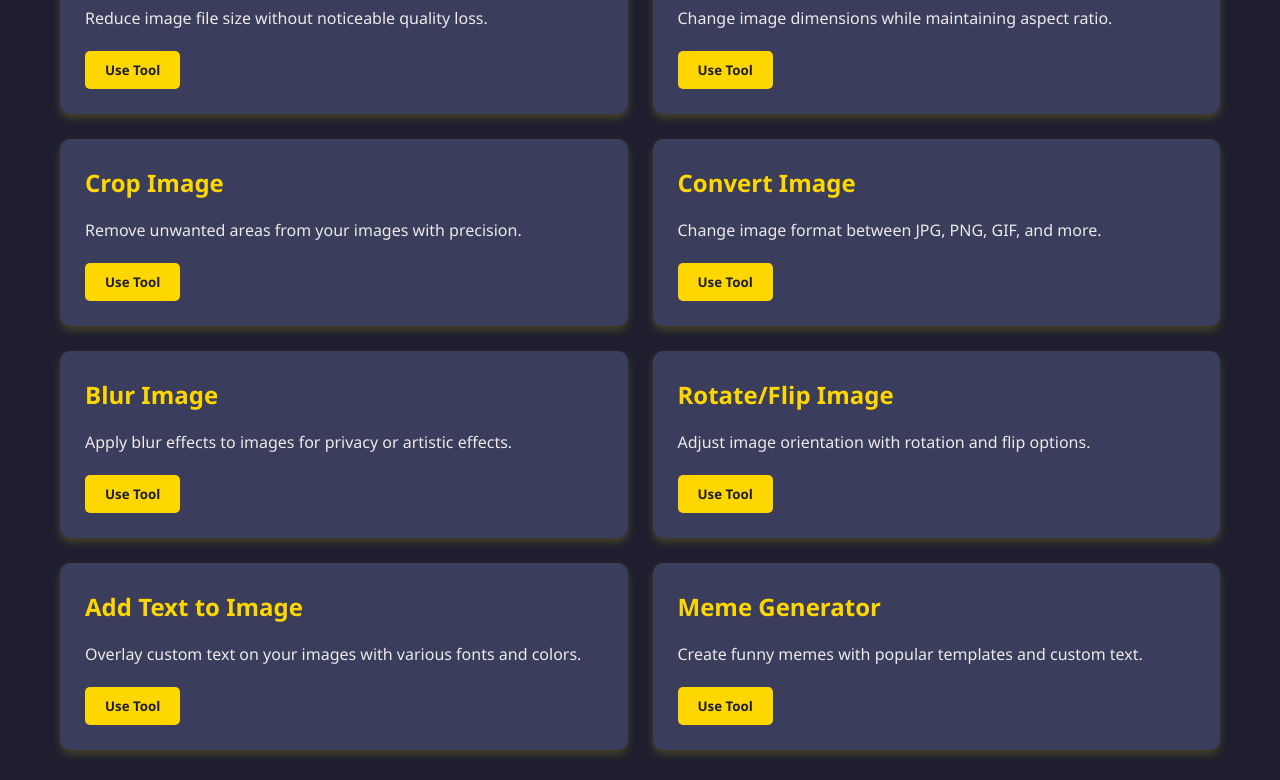
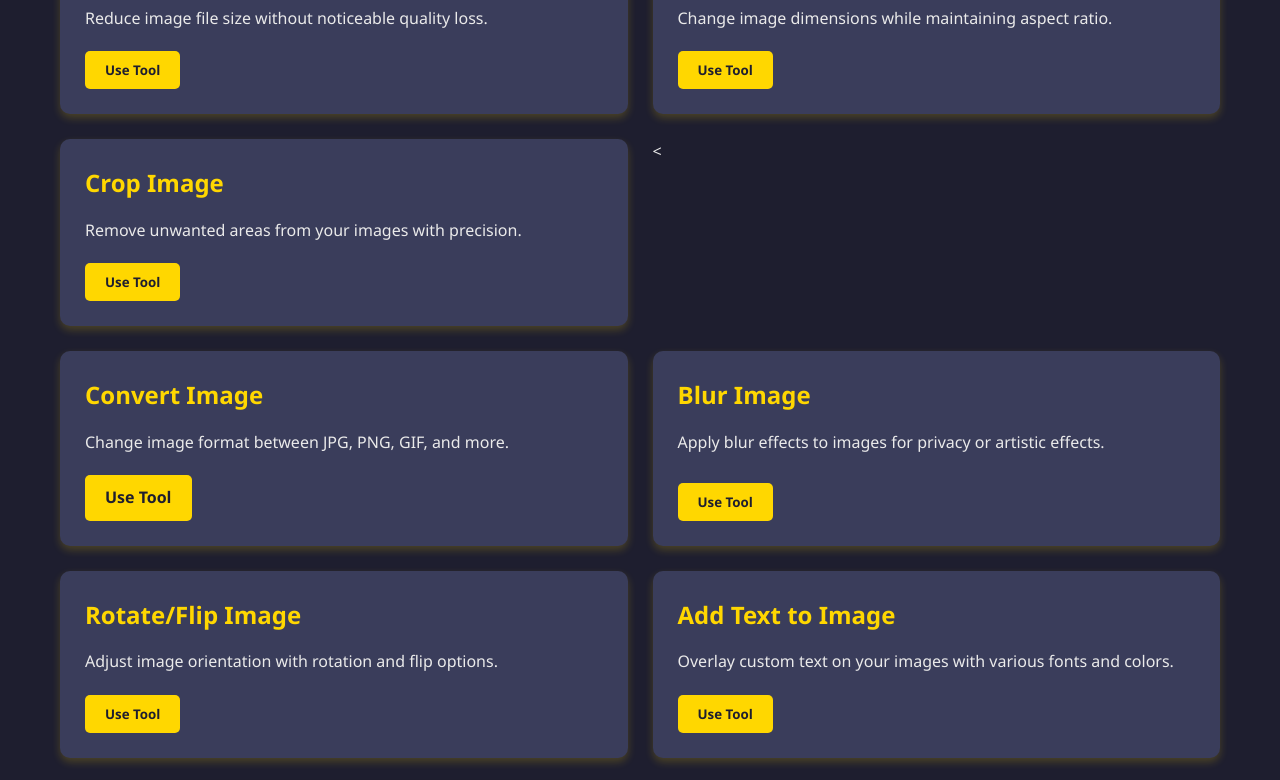
Before and after one commit to zaffryab/tool, a plain HTML site: page index.html in a window 1280 px wide. Shown: the part 1300-2080 px from the top of the page. Drawn offline with Linux system fonts and the light colour scheme.

Commit message:
Update index.html

```diff
--- a/index.html
+++ b/index.html
@@ -400,11 +400,12 @@
                 <button class="tool-btn" onclick="redirectToTool('Crop Image')">Use Tool</button>
             </div>
 
-            <div class="tool-card">
-                <h2>Convert Image</h2>
-                <p>Change image format between JPG, PNG, GIF, and more.</p>
-                <button class="tool-btn" onclick="redirectToTool('Convert Image')">Use Tool</button>
-            </div>
+            <<div class="tool-card">
+    <h2>Convert Image</h2>
+    <p>Change image format between JPG, PNG, GIF, and more.</p>
+    <a href="image-converter.html" class="tool-btn">Use Tool</a>
+</div>
+
 
             <div class="tool-card">
                 <h2>Blur Image</h2>
```
